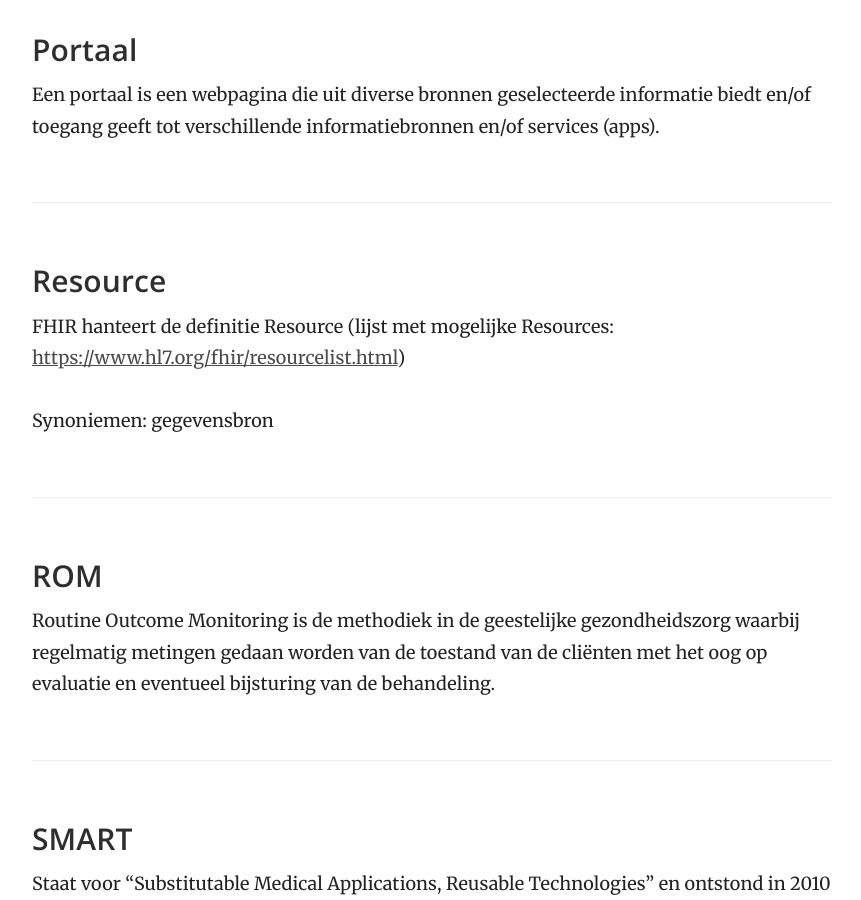
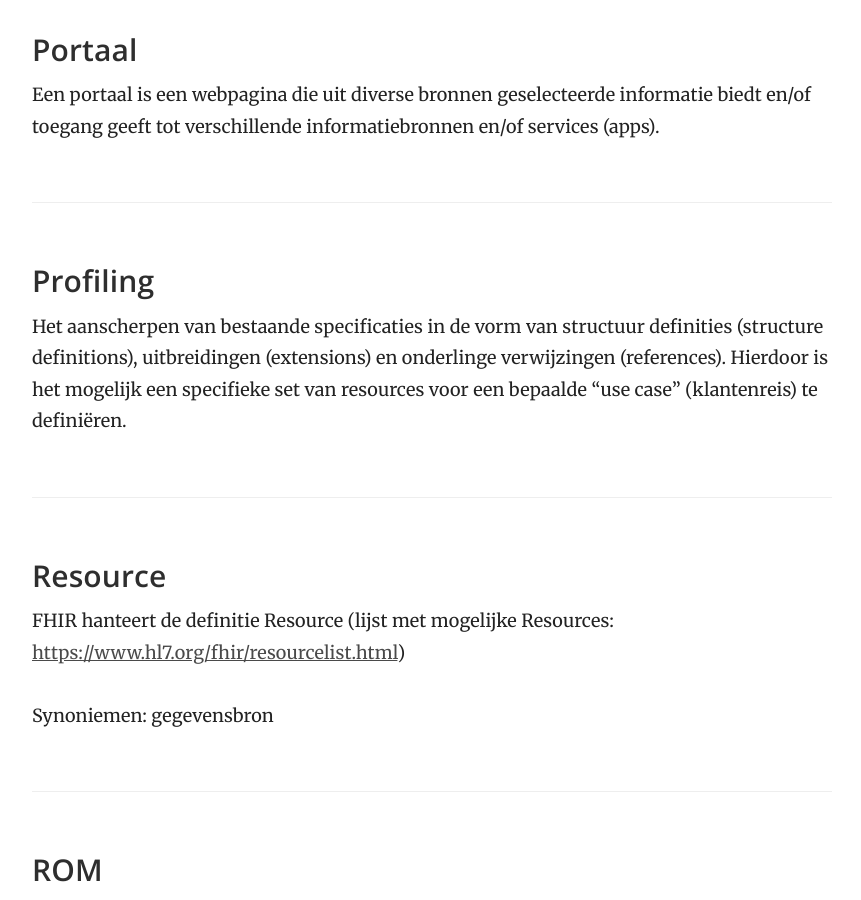
Before and after one commit to Koppeltaal/Koppeltaal-Documentation, a Jekyll site: the page built from woordenlijst.md, in a window 1280 px wide and 900 px high, scrolled down 6806 px. Shown: the whole window, without its empty margins (358-1219 px from the left). Built offline with Jekyll 4.4.1, drawn with Linux system fonts in a browser that asks for light colours.

Commit message:
GitBook: [master] one page modified

```diff
--- a/woordenlijst.md
+++ b/woordenlijst.md
@@ -130,6 +130,10 @@ Synoniemen: Cliënt
 
 Een portaal is een webpagina die uit diverse bronnen geselecteerde informatie biedt en/of toegang geeft tot verschillende informatiebronnen en/of services \(apps\).
 
+### Profiling
+
+Het aanscherpen van bestaande specificaties in de vorm van structuur definities \(structure definitions\), uitbreidingen \(extensions\) en onderlinge verwijzingen \(references\). Hierdoor is het mogelijk een specifieke set van resources voor een bepaalde "use case" \(klantenreis\) te definiëren.
+
 ### Resource
 
 FHIR hanteert de definitie Resource \(lijst met mogelijke Resources: [https://www.hl7.org/fhir/resourcelist.html](https://www.hl7.org/fhir/resourcelist.html)\)
```
